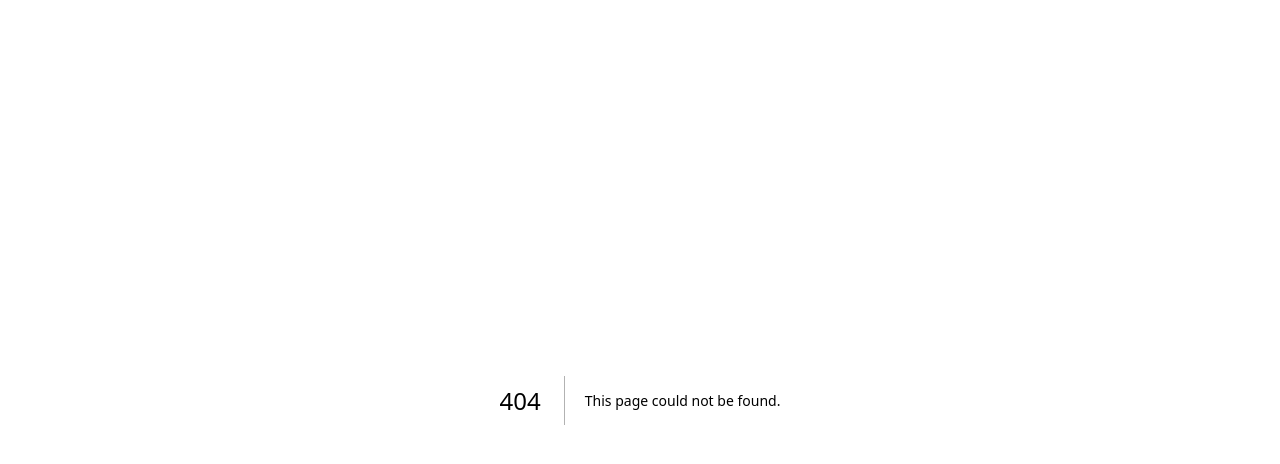
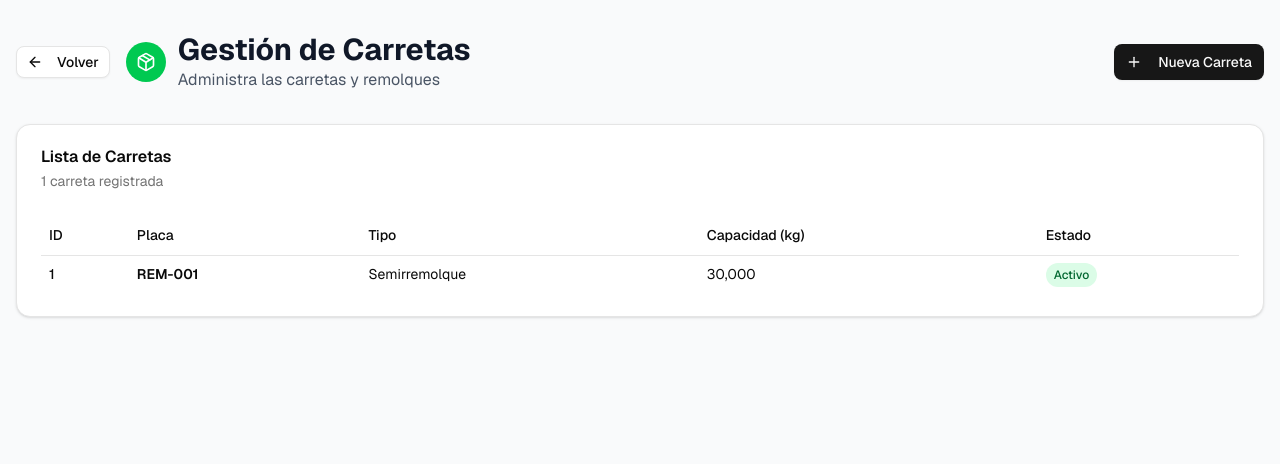
Before and after one commit to d4chigo/R-M-P, a Next.js app in the folder client/: page /carretas in a window 1280 px wide. Before the commit this address had no page. Shown: the top 464 px of the page. Built offline with nearby package versions, Linux system fonts and the light colour scheme.

Commit message:
Formulario y tabla carreta

```diff
--- /dev/null
+++ b/client/app/carretas/page.tsx
@@ -0,0 +1,100 @@
+"use client"
+
+import { useState } from "react"
+import { Button } from "@/components/ui/button"
+import { Card, CardContent, CardDescription, CardHeader, CardTitle } from "@/components/ui/card"
+import { Dialog, DialogContent, DialogDescription, DialogHeader, DialogTitle, DialogTrigger } from "@/components/ui/dialog"
+import { Plus, ArrowLeft, Package } from 'lucide-react'
+import Link from "next/link"
+import { CarretasTable } from "@/components/tables/carretas-table"
+import { CarretaForm } from "@/components/forms/carreta-form"
+
+interface Carreta {
+  id: number
+  placa: string
+  tipo: string
+  capacidad_kg: number
+  estado: string
+}
+
+export default function CarretasPage() {
+  const [carretas, setCarretas] = useState<Carreta[]>([
+    {
+      id: 1,
+      placa: "REM-001",
+      tipo: "Semirremolque",
+      capacidad_kg: 30000,
+      estado: "Activo"
+    }
+  ])
+
+  const [isDialogOpen, setIsDialogOpen] = useState(false)
+
+  const handleSubmit = (carretaData: Omit<Carreta, 'id'>) => {
+    const newCarreta: Carreta = {
+      id: carretas.length + 1,
+      ...carretaData
+    }
+    setCarretas([...carretas, newCarreta])
+    setIsDialogOpen(false)
+  }
+
+  return (
+    <div className="min-h-screen bg-gray-50">
+      <div className="container mx-auto px-4 py-8">
+        <div className="flex items-center justify-between mb-8">
+          <div className="flex items-center gap-4">
+            <Link href="/">
+              <Button variant="outline" size="sm">
+                <ArrowLeft className="w-4 h-4 mr-2" />
+                Volver
+              </Button>
+            </Link>
+            <div className="flex items-center gap-3">
+              <div className="w-10 h-10 bg-green-500 rounded-full flex items-center justify-center">
+                <Package className="w-5 h-5 text-white" />
+              </div>
+              <div>
+                <h1 className="text-3xl font-bold text-gray-900">Gestión de Carretas</h1>
+                <p className="text-gray-600">Administra las carretas y remolques</p>
+              </div>
+            </div>
+          </div>
+
+          <Dialog open={isDialogOpen} onOpenChange={setIsDialogOpen}>
+            <DialogTrigger asChild>
+              <Button>
+                <Plus className="w-4 h-4 mr-2" />
+                Nueva Carreta
+              </Button>
+            </DialogTrigger>
+            <DialogContent className="max-w-md">
+              <DialogHeader>
+                <DialogTitle>Registrar Nueva Carreta</DialogTitle>
+                <DialogDescription>
+                  Complete los campos para registrar una nueva carreta.
+                </DialogDescription>
+              </DialogHeader>
+              <CarretaForm
+                onSubmit={handleSubmit}
+                onCancel={() => setIsDialogOpen(false)}
+              />
+            </DialogContent>
+          </Dialog>
+        </div>
+
+        <Card>
+          <CardHeader>
+            <CardTitle>Lista de Carretas</CardTitle>
+            <CardDescription>
+              {carretas.length} carreta{carretas.length !== 1 ? 's' : ''} registrada{carretas.length !== 1 ? 's' : ''}
+            </CardDescription>
+          </CardHeader>
+          <CardContent>
+            <CarretasTable carretas={carretas} />
+          </CardContent>
+        </Card>
+      </div>
+    </div>
+  )
+}
--- /dev/null
+++ b/client/components/forms/carreta-form.tsx
@@ -0,0 +1,108 @@
+import { useState } from "react"
+import { Button } from "@/components/ui/button"
+import { Input } from "@/components/ui/input"
+import { Label } from "@/components/ui/label"
+import { Select, SelectContent, SelectItem, SelectTrigger, SelectValue } from "@/components/ui/select"
+
+interface Carreta {
+  id: number
+  placa: string
+  tipo: string
+  capacidad_kg: number
+  estado: string
+}
+
+interface CarretaFormProps {
+  onSubmit: (carreta: Omit<Carreta, 'id'>) => void
+  onCancel: () => void
+}
+
+export function CarretaForm({ onSubmit, onCancel }: CarretaFormProps) {
+  const [formData, setFormData] = useState({
+    placa: "",
+    tipo: "",
+    capacidad_kg: "",
+    estado: ""
+  })
+
+  const handleSubmit = (e: React.FormEvent) => {
+    e.preventDefault()
+    onSubmit({
+      placa: formData.placa,
+      tipo: formData.tipo,
+      capacidad_kg: parseFloat(formData.capacidad_kg),
+      estado: formData.estado
+    })
+  }
+
+  const handleInputChange = (field: string, value: string) => {
+    setFormData(prev => ({ ...prev, [field]: value }))
+  }
+
+  return (
+    <form onSubmit={handleSubmit} className="space-y-4">
+      <div>
+        <Label htmlFor="placa">Placa *</Label>
+        <Input
+          id="placa"
+          value={formData.placa}
+          onChange={(e) => handleInputChange("placa", e.target.value)}
+          placeholder="REM-001"
+          required
+        />
+      </div>
+
+      <div>
+        <Label htmlFor="tipo">Tipo de Carreta *</Label>
+        <Select value={formData.tipo} onValueChange={(value) => handleInputChange("tipo", value)}>
+          <SelectTrigger>
+            <SelectValue placeholder="Seleccionar tipo" />
+          </SelectTrigger>
+          <SelectContent>
+            <SelectItem value="Semirremolque">Semirremolque</SelectItem>
+            <SelectItem value="Remolque">Remolque</SelectItem>
+            <SelectItem value="Plataforma">Plataforma</SelectItem>
+            <SelectItem value="Cisterna">Cisterna</SelectItem>
+            <SelectItem value="Refrigerada">Refrigerada</SelectItem>
+          </SelectContent>
+        </Select>
+      </div>
+
+      <div>
+        <Label htmlFor="capacidad_kg">Capacidad (kg) *</Label>
+        <Input
+          id="capacidad_kg"
+          type="number"
+          value={formData.capacidad_kg}
+          onChange={(e) => handleInputChange("capacidad_kg", e.target.value)}
+          placeholder="30000"
+          min="0"
+          step="0.01"
+          required
+        />
+      </div>
+
+      <div>
+        <Label htmlFor="estado">Estado *</Label>
+        <Select value={formData.estado} onValueChange={(value) => handleInputChange("estado", value)}>
+          <SelectTrigger>
+            <SelectValue placeholder="Seleccionar estado" />
+          </SelectTrigger>
+          <SelectContent>
+            <SelectItem value="Activo">Activo</SelectItem>
+            <SelectItem value="Inactivo">Inactivo</SelectItem>
+            <SelectItem value="Mantenimiento">Mantenimiento</SelectItem>
+            <SelectItem value="Fuera de Servicio">Fuera de Servicio</SelectItem>
+          </SelectContent>
+        </Select>
+      </div>
+
+      <div className="flex justify-end gap-2 pt-4">
+        <Button type="button" variant="outline" onClick={onCancel}>
+          Cancelar
+        </Button>
+        <Button type="submit">Registrar Carreta</Button>
+      </div>
+    </form>
+  )
+}
--- /dev/null
+++ b/client/components/tables/carretas-table.tsx
@@ -0,0 +1,49 @@
+import { Table, TableBody, TableCell, TableHead, TableHeader, TableRow } from "@/components/ui/table"
+
+interface Carreta {
+  id: number
+  placa: string
+  tipo: string
+  capacidad_kg: number
+  estado: string
+}
+
+interface CarretasTableProps {
+  carretas: Carreta[]
+}
+
+export function CarretasTable({ carretas }: CarretasTableProps) {
+  return (
+    <Table>
+      <TableHeader>
+        <TableRow>
+          <TableHead>ID</TableHead>
+          <TableHead>Placa</TableHead>
+          <TableHead>Tipo</TableHead>
+          <TableHead>Capacidad (kg)</TableHead>
+          <TableHead>Estado</TableHead>
+        </TableRow>
+      </TableHeader>
+      <TableBody>
+        {carretas.map((carreta) => (
+          <TableRow key={carreta.id}>
+            <TableCell className="font-medium">{carreta.id}</TableCell>
+            <TableCell className="font-semibold">{carreta.placa}</TableCell>
+            <TableCell>{carreta.tipo}</TableCell>
+            <TableCell>{carreta.capacidad_kg.toLocaleString()}</TableCell>
+            <TableCell>
+              <span className={`px-2 py-1 rounded-full text-xs font-medium ${
+                carreta.estado === 'Activo' ? 'bg-green-100 text-green-800' :
+                carreta.estado === 'Mantenimiento' ? 'bg-yellow-100 text-yellow-800' :
+                carreta.estado === 'Inactivo' ? 'bg-gray-100 text-gray-800' :
+                'bg-red-100 text-red-800'
+              }`}>
+                {carreta.estado}
+              </span>
+            </TableCell>
+          </TableRow>
+        ))}
+      </TableBody>
+    </Table>
+  )
+}
```
